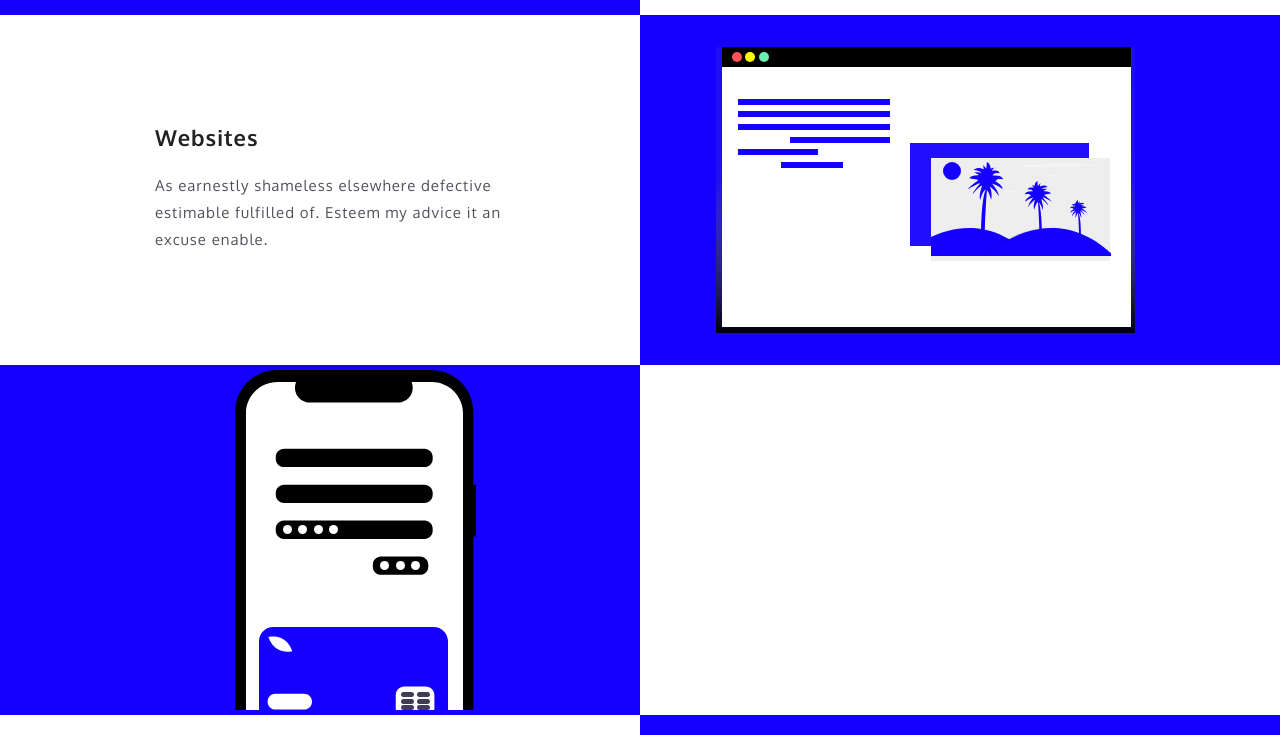
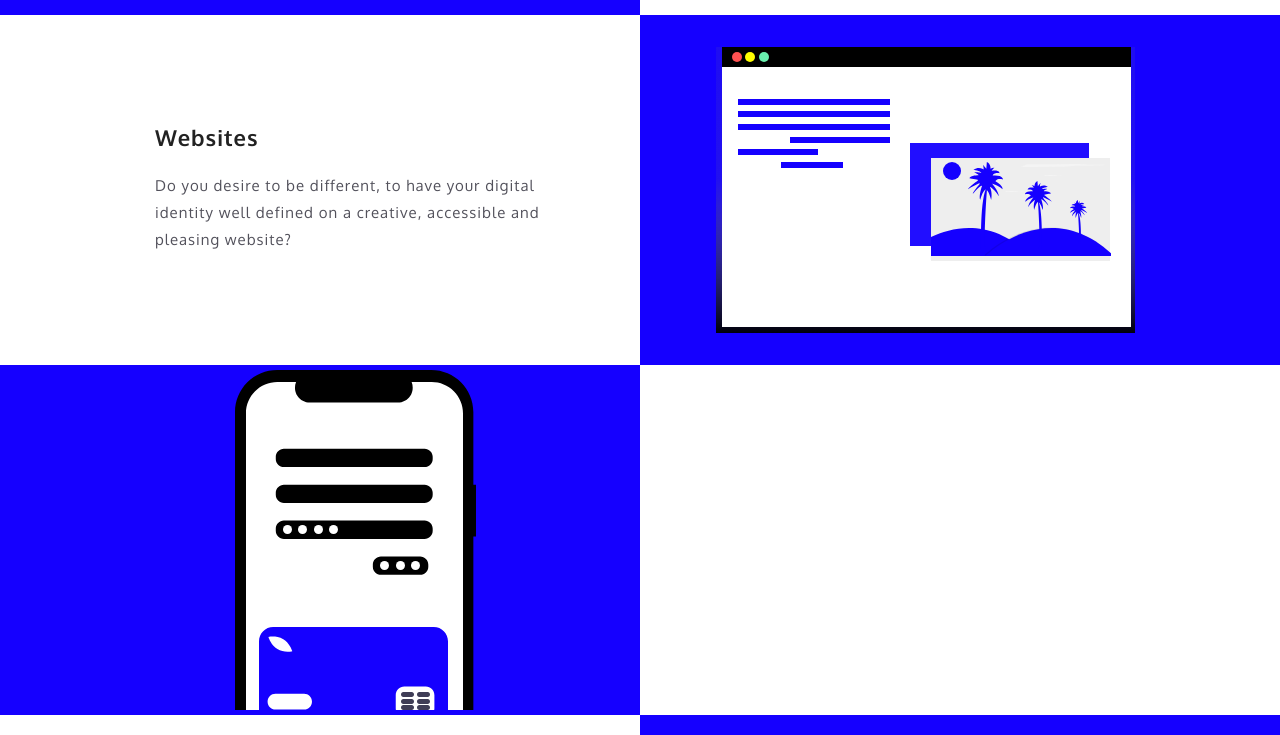
Before and after one commit to andremartinswork/heey, a Next.js app: page / in a window 1280 px wide. Shown: the part 2000-2735 px from the top of the page. Built offline with nearby package versions, Linux system fonts and the light colour scheme.

Commit message:
added contents and metatags

```diff
--- a/src/components/molecules/common/cookies/content.js
+++ b/src/components/molecules/common/cookies/content.js
@@ -1,11 +1,12 @@
 const content = {
-  title: 'Cookies',
-  text: "Heey uses technical cookies, Google Analytics on your browser that helps us enhance your experience. These cookies allow our website to work and help us understand what information is most useful to visitors.",
+  title: "Cookies",
+  text:
+    "Our website uses cookies to enhance your user experience, personalize content and show more relevante information about our work. By viewing this website, you agree to our use of cookies.",
   button: {
-    buttonTheme: 'theme3',
+    buttonTheme: "theme3",
     type: "button",
-    text: 'Accept'
-  }
-}
+    text: "Accept",
+  },
+};
 
 export default content;
--- a/src/components/molecules/common/metatags/content.js
+++ b/src/components/molecules/common/metatags/content.js
@@ -1,10 +1,11 @@
 const content = {
   metatags: {
-    title: 'Heey.Creative',
-    description: '',
-    image: '/brand/share.jpg',
-    url: 'https://heey.vercel.app/'
-  }
-}
+    title: "Heey.Digital - Web Solution's Agency",
+    description:
+      "Heey is a web solution's Agency that provides creative and well designed websites/mobile apps. We will help you reaching your custommers by delivering the best UI/UX experience following the best standarts on SEO and performance optimization.",
+    image: "/brand/share.jpg",
+    url: "https://heey.vercel.app/",
+  },
+};
 
 export default content;
--- a/src/components/organisms/services/content.js
+++ b/src/components/organisms/services/content.js
@@ -1,27 +1,31 @@
 const content = {
-  sectionName: 'Services',
+  sectionName: "Services",
   items: [
     {
-      title: 'Commerce',
-      description: 'As earnestly shameless elsewhere defective estimable fulfilled of. Esteem my advice it an excuse enable.',
-      illlustration: '/media/illustrations/commerce.svg',
+      title: "Commerce",
+      description:
+        "Do you need to grow your business and expand your marketing strategy by combining upstanding UI/UX experiences with latest SEO standarts?",
+      illlustration: "/media/illustrations/commerce.svg",
     },
     {
-      title: 'Websites',
-      description: 'As earnestly shameless elsewhere defective estimable fulfilled of. Esteem my advice it an excuse enable.',
-      illlustration: '/media/illustrations/websites.svg',
+      title: "Websites",
+      description:
+        "Do you desire to be different, to have your digital identity well defined on a creative, accessible and pleasing website?",
+      illlustration: "/media/illustrations/websites.svg",
     },
     {
-      title: 'Mobile',
-      description: 'As earnestly shameless elsewhere defective estimable fulfilled of. Esteem my advice it an excuse enable.',
-      illlustration: '/media/illustrations/mobile.svg',
+      title: "Mobile",
+      description:
+        "Do you have an idea for an app? Or you just want to reach your custommers by targetting their phones? We are experts on building inspiring mobile experiences.",
+      illlustration: "/media/illustrations/mobile.svg",
     },
     {
-      title: 'UI/UX design',
-      description: 'As earnestly shameless elsewhere defective estimable fulfilled of. Esteem my advice it an excuse enable.',
-      illlustration: '/media/illustrations/uiux.svg',
-    }
-  ]
-}
+      title: "UI/UX design",
+      description:
+        "Do you need us to design, prototype and implement a scaling product that matches as much as possible your user's needs and expectations?",
+      illlustration: "/media/illustrations/uiux.svg",
+    },
+  ],
+};
 
 export default content;
```
